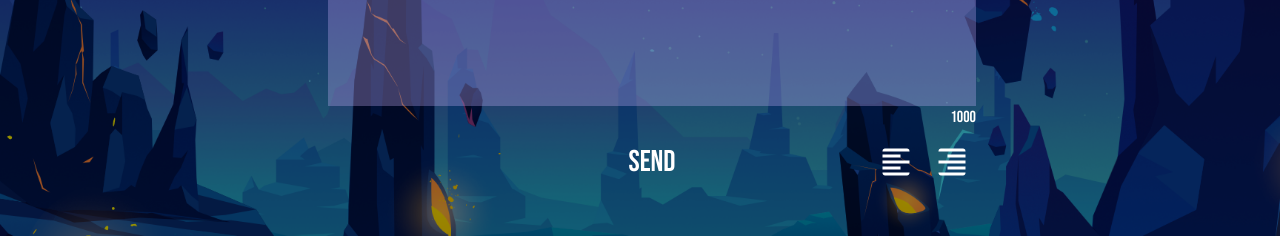
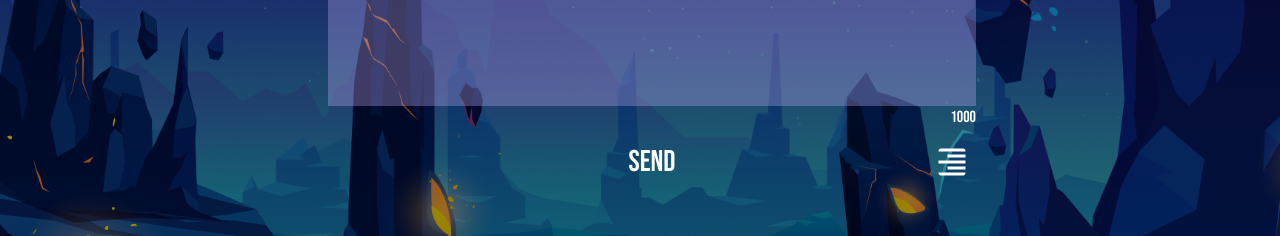
Before and after one commit to O-K-G/consolelog.me, a Next.js app: page /about in a window 1280 px wide. Shown: the part 2040-2276 px from the top of the page. Built offline with nearby package versions, Linux system fonts and the light colour scheme; a web font is replaced by a local one.

Commit message:
refactor: dir buttons

```diff
--- a/src/components/BottomInputComponentButtons.tsx
+++ b/src/components/BottomInputComponentButtons.tsx
@@ -13,6 +13,7 @@ const ALIGN_ICONS_CLASSNAME =
   'size-full rounded-full fill-white group-hover:fill-title-purple group-active:fill-white group-focus:fill-title-purple';
 
 export default function BottomInputComponentButtons({
+  dir,
   onClick,
   isSubmitDisabled,
   leftSlot,
@@ -21,6 +22,7 @@ export default function BottomInputComponentButtons({
   const { pending: isLoading } = useFormStatus(); // TODO: Experimental, revisit in the future.
   const isBusy = isLoading ?? isSubmitDisabled;
   const t = useText();
+  const isLTR = dir === 'ltr';
 
   return (
     <div className='flex items-center justify-end w-full mt-2 h-12 overflow-hidden'>
@@ -41,20 +43,16 @@ export default function BottomInputComponentButtons({
           {t('send', inputComponentText as object)}
         </button>
       </div>
-      <div className='w-1/3 overflow-hidden gap-2 flex rtl:flex-row-reverse rtl:justify-start items-center justify-end'>
+      <div className='w-1/3 overflow-hidden flex items-center justify-end'>
         <button
-          onClick={() => onClick?.('ltr')}
+          aria-label={`Align form text to the ${isLTR ? 'right' : 'left'}`}
+          onClick={() => onClick?.(isLTR ? 'rtl' : 'ltr')}
           type='button'
           className={ALIGN_BUTTONS_CLASSNAME}
         >
-          <AlignLeftIcon className={ALIGN_ICONS_CLASSNAME} />
-        </button>
-        <button
-          onClick={() => onClick?.('rtl')}
-          type='button'
-          className={ALIGN_BUTTONS_CLASSNAME}
-        >
-          <AlignLeftIcon className={`${ALIGN_ICONS_CLASSNAME} rotate-180`} />
+          <AlignLeftIcon
+            className={`${ALIGN_ICONS_CLASSNAME} ${isLTR ? 'rotate-180' : ''}`}
+          />
         </button>
       </div>
     </div>
--- a/src/components/ContactForm.tsx
+++ b/src/components/ContactForm.tsx
@@ -19,7 +19,7 @@ import {
 } from '@constants/interfaces';
 
 export default function ContactForm() {
-  const [dir, setDir] = useState('ltr');
+  const [dir, setDir] = useState<'ltr' | 'rtl'>('ltr');
   const [errorDialogDetails, setErrorDialogDetails] = useState('');
   const [errors, setErrors] = useState<[] | FormErrorNames>([]);
   const [isMessageSent, setMessageSent] = useState(false);
@@ -112,6 +112,7 @@ export default function ContactForm() {
             component: 'textarea' as const,
             bottomSlot: (
               <BottomInputComponentButtons
+                dir={dir}
                 isSubmitDisabled={!!errors.length}
                 onSubmit={() => setMessageSent(false)}
                 onClick={(val) => {
--- a/src/constants/interfaces.tsx
+++ b/src/constants/interfaces.tsx
@@ -84,6 +84,7 @@ export interface BorderProps {
 }
 
 export interface BottomInputComponentButtonsProps {
+  dir: 'ltr' | 'rtl';
   onClick: (val: 'ltr' | 'rtl') => void;
   isSubmitDisabled: boolean;
   leftSlot: ReactNode;
```
